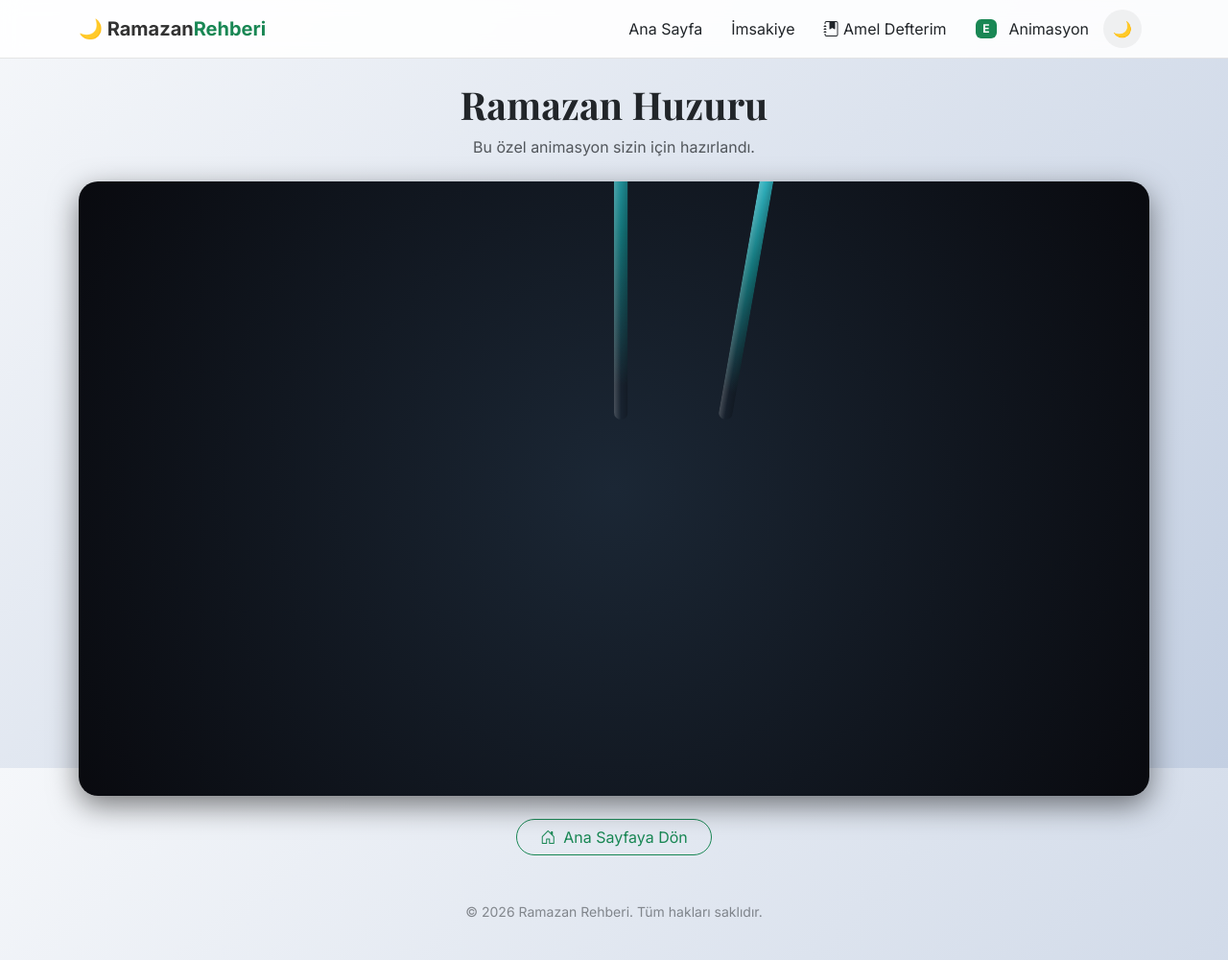
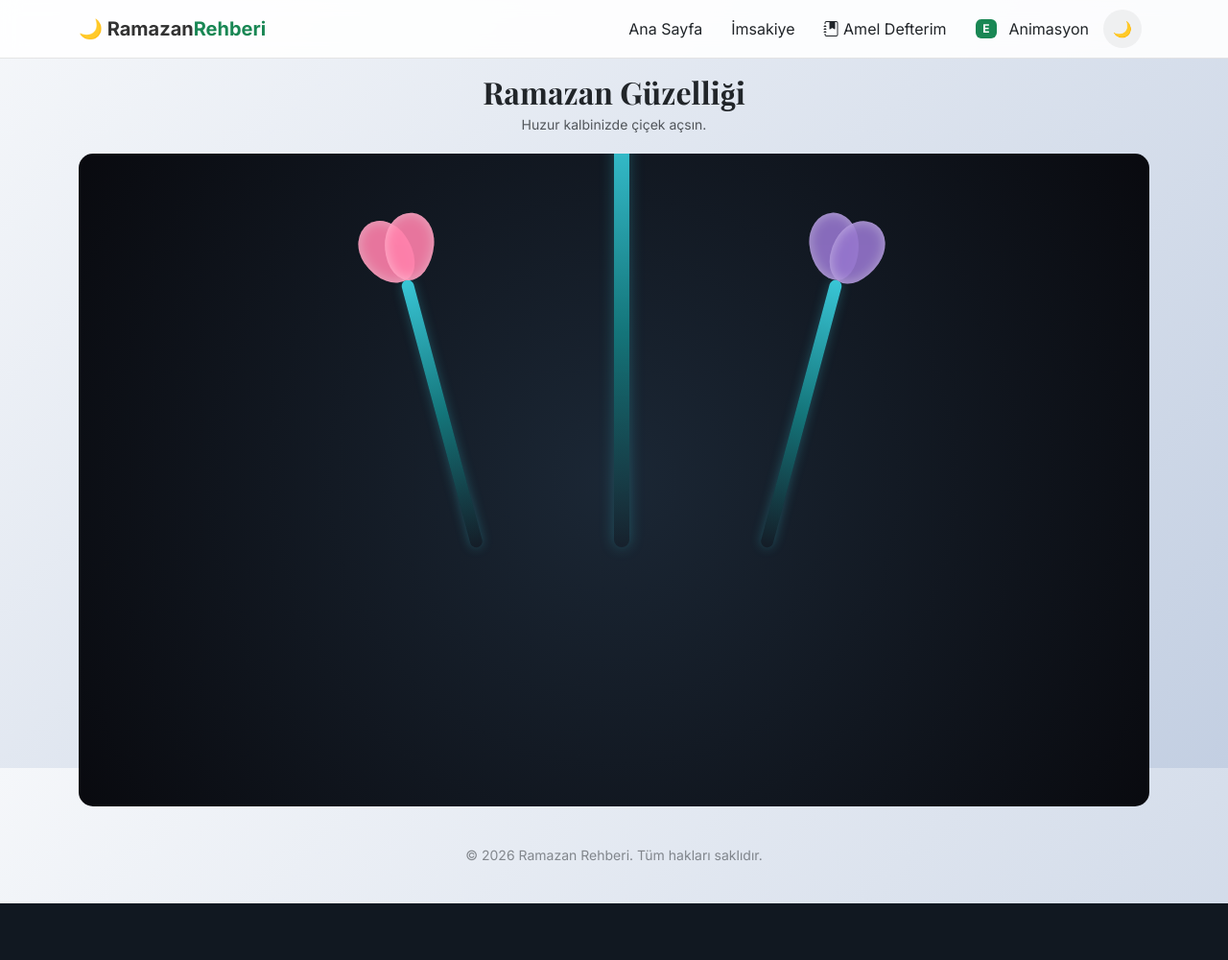
Before and after one commit to safaksizlar2025-a11y/Ramazan-Rehberi, a Django app: page /animasyon/ in a window 1280 px wide. Shown: the whole page at 96% size. After the commit the page ends 941 px from the top, so only its background shows below. Run offline with Django 5.2, Linux system fonts and the light colour scheme.

Commit message:
Fix flower animation structure

```diff
--- a/core/templates/core/animasyon.html
+++ b/core/templates/core/animasyon.html
@@ -1,58 +1,91 @@
 {% extends 'core/base.html' %}
 
-{% block title %}Hayırlı Ramazanlar | Animasyon{% endblock %}
+{% block title %}Hayırlı Ramazanlar | Çiçek Animasyonu{% endblock %}
 
 {% block extra_css %}
 <style>
-    /* Projenin genel yapısını bozmamak için sadece bu alana özel siyah arka plan */
-    .flower-frame {
+    /* 1. Kapsayıcı: Animasyonun diğer sayfa öğelerine taşmasını engeller */
+    .animation-viewport {
+        width: 100%;
+        height: 85vh;
+        background-color: #0b1016; /* Gece Gökyüzü */
         background-image: radial-gradient(circle at center, #1b2735 0%, #090a0f 100%);
-        min-height: 80vh;
+        position: relative;
+        overflow: hidden;
+        border-radius: 15px;
+        margin-top: 20px;
         display: flex;
         align-items: center;
         justify-content: center;
-        border-radius: 20px;
-        overflow: hidden;
-        position: relative;
-        margin: 20px 0;
-        box-shadow: 0 10px 30px rgba(0,0,0,0.5);
     }
 
-    /* Çiçeklerin Temel Kodları */
-    .flowers { position: relative; transform: scale(0.9); }
-    .flower { position: absolute; bottom: 10vmin; transform-origin: bottom center; z-index: 10; --fl-speed: 0.8s; }
+    /* 2. Redemple332'nin Temel CSS Mantığı (Geliştirilmiş) */
+    .flowers { position: relative; bottom: -150px; }
 
-    .flower__leafs { animation: blooming-flower 2s backwards; }
-    .flower__leafs--1 { animation-delay: 1.1s; }
+    .flower {
+        position: absolute;
+        bottom: 10vmin;
+        transform-origin: bottom center;
+        z-index: 10;
+        --fl-speed: 0.8s;
+    }
+
+    .flower__line {
+        width: 2vmin;
+        height: 56vmin;
+        background-image: linear-gradient(to top, rgba(0,0,0,0.1), #14757a, #39c6d6);
+        box-shadow: 0 0 15px rgba(57, 198, 214, 0.3);
+        border-radius: 4vmin;
+    }
+
+    .flower__leafs {
+        position: absolute;
+        bottom: 100%;
+        width: 2vmin; height: 2vmin;
+        animation: blooming-flower 2s backwards;
+    }
 
     .flower__leaf {
-        position: absolute; bottom: 100%; left: 50%; transform-origin: bottom center;
-        width: 8vmin; height: 11vmin; border-radius: 51% 49% 47% 53% / 44% 45% 55% 56%;
+        position: absolute;
+        bottom: 0; left: 50%;
+        width: 8vmin; height: 11vmin;
+        border-radius: 51% 49% 47% 53% / 44% 45% 55% 56%;
         background-image: linear-gradient(to top, #54b8aa, #a7ffee);
+        transform-origin: bottom center;
+        opacity: 0.9;
+        box-shadow: inset 0 0 2vmin rgba(255,255,255,0.5);
     }
 
-    .flower__line { width: 2vmin; height: 50vmin; background-image: linear-gradient(to left, rgba(0,0,0,0.2), transparent, rgba(255,255,255,0.2)), linear-gradient(to top, transparent 10%, #14757a, #39c6d6); border-radius: 4vmin; }
+    /* Yaprakların Farklı Yönlere Açılması */
+    .flower__leaf--1 { transform: translate(-50%, 0) rotate(-20deg); }
+    .flower__leaf--2 { transform: translate(-50%, 0) rotate(20deg); }
+    .flower__leaf--3 { transform: translate(-50%, 0) rotate(-50deg); }
+    .flower__leaf--4 { transform: translate(-50%, 0) rotate(50deg); }
 
+    /* 3. Animasyon Tanımları */
     @keyframes blooming-flower {
         0% { transform: scale(0); filter: blur(10px); opacity: 0; }
+        100% { transform: scale(1); filter: blur(0); opacity: 1; }
     }
 
-    /* Redemple332'nin tüm çiçek animasyonu buraya gelecek şekilde kapsayıcı yapılmıştır */
-    /* Navbar'daki E harfi için yazdığımız animasyonla çakışmaz */
+    /* Gece Işıkları (Küçük parıltılar) */
+    .sparkles {
+        position: absolute;
+        width: 100%; height: 100%;
+        pointer-events: none;
+    }
 </style>
 {% endblock %}
 
 {% block content %}
-<div class="container py-4">
-    <div class="text-center mb-4">
-        <h2 class="display-6 fw-bold">Ramazan Huzuru</h2>
-        <p class="text-muted">Bu özel animasyon sizin için hazırlandı.</p>
-    </div>
+<div class="container text-center py-3">
+    <h2 class="fw-bold mb-1">Ramazan Güzelliği</h2>
+    <p class="text-muted small">Huzur kalbinizde çiçek açsın.</p>
 
-    <div class="flower-frame">
+    <div class="animation-viewport">
         <div class="flowers">
             <div class="flower flower--1">
-                <div class="flower__leafs flower__leafs--1">
+                <div class="flower__leafs">
                     <div class="flower__leaf flower__leaf--1"></div>
                     <div class="flower__leaf flower__leaf--2"></div>
                     <div class="flower__leaf flower__leaf--3"></div>
@@ -61,20 +94,22 @@
                 <div class="flower__line"></div>
             </div>
 
-            <div class="flower flower--2" style="left: 15vmin; transform: rotate(10deg); --fl-speed: 1.2s;">
-                <div class="flower__leafs flower__leafs--2">
+            <div class="flower flower--2" style="left: -150px; transform: rotate(-15deg) scale(0.8);">
+                <div class="flower__leafs" style="animation-delay: 0.5s;">
                     <div class="flower__leaf flower__leaf--1" style="background: #ff80ab;"></div>
                     <div class="flower__leaf flower__leaf--2" style="background: #ff80ab;"></div>
                 </div>
-                <div class="flower__line" style="height: 40vmin;"></div>
+                <div class="flower__line" style="height: 45vmin;"></div>
+            </div>
+
+            <div class="flower flower--3" style="left: 150px; transform: rotate(15deg) scale(0.8);">
+                <div class="flower__leafs" style="animation-delay: 0.8s;">
+                    <div class="flower__leaf flower__leaf--1" style="background: #9575cd;"></div>
+                    <div class="flower__leaf flower__leaf--2" style="background: #9575cd;"></div>
+                </div>
+                <div class="flower__line" style="height: 45vmin;"></div>
             </div>
         </div>
     </div>
-
-    <div class="text-center mt-4">
-        <a href="{% url 'ana_sayfa' %}" class="btn btn-outline-success rounded-pill px-4">
-            <i class="bi bi-house-door me-2"></i>Ana Sayfaya Dön
-        </a>
-    </div>
 </div>
 {% endblock %}
```
